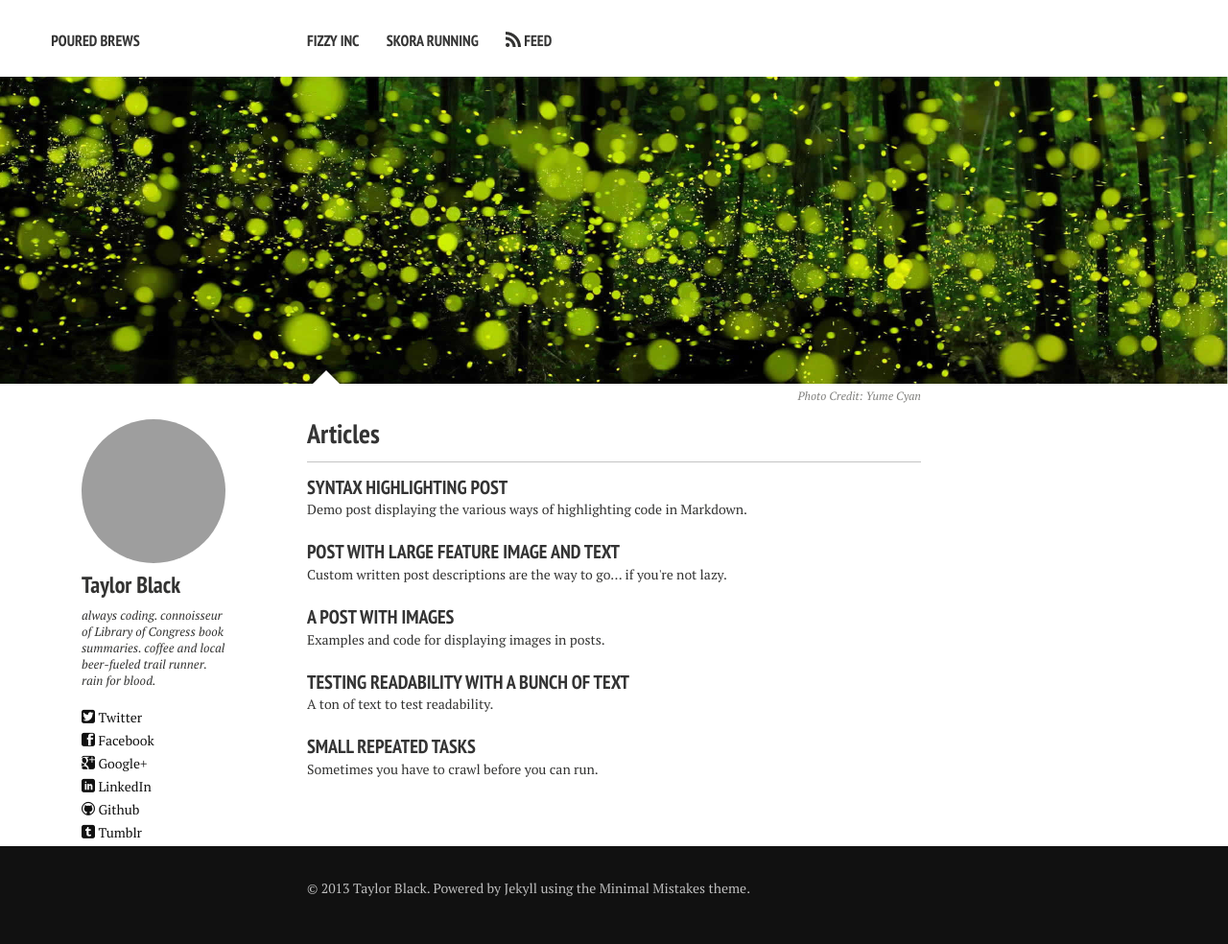
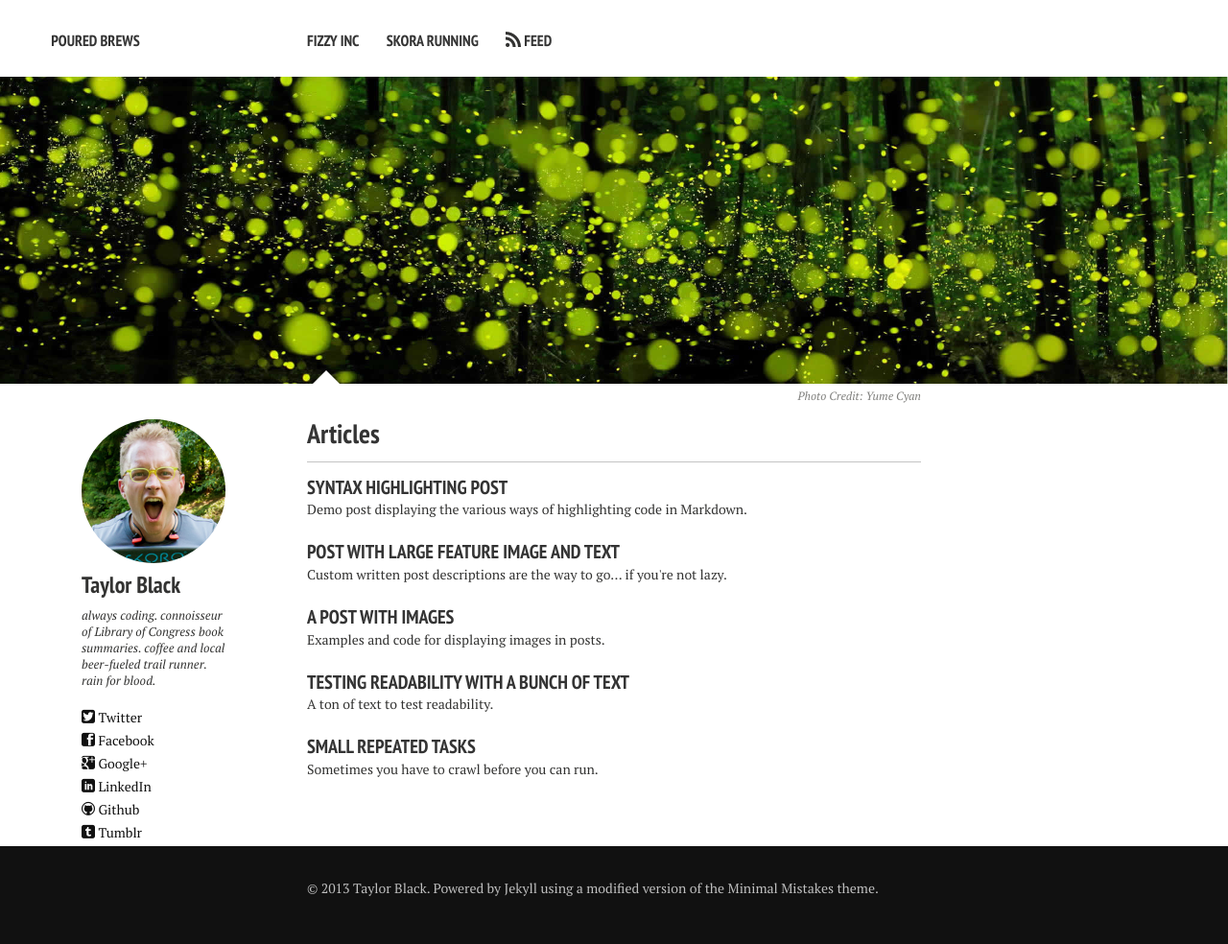
Before and after one commit to pourbrew/pourbrew.github.io, a Jekyll site: the page built from index.md, in a window 1280 px wide. Shown: the whole page at 96% size. Built offline with Jekyll 4.4.1, drawn with Linux system fonts in a browser that asks for light colours; nearby versions of some CDN libraries; Markdown is read by kramdown in place of the engine named in the settings.

Commit message:
added bio image, updated footer + config

```diff
--- a/_config.yml
+++ b/_config.yml
@@ -6,7 +6,7 @@
 # Owner/author information
 owner:
   name:           Taylor Black
-  avatar:         avatar.jpg
+  avatar:         bio-photo.jpg
   bio:            "always coding. connoisseur of Library of Congress book summaries. coffee and local beer-fueled trail runner. rain for blood."
   email:          taylor@pourbrew.co
   # Social networking links used in footer. Update and remove as you like.
@@ -34,7 +34,7 @@
     url: http://fizzyinc.com
     external: true
   - title: Skora Running
-    url: http://www.skorarunning.com/?acc=182be0c5cdcd5072bb1864cdee4d3d6e&bannerid=3
+    url: http://www.skorarunning.com/
     external: true
 
 # http://en.wikipedia.org/wiki/List_of_tz_database_time_zones
--- a/_includes/footer.html
+++ b/_includes/footer.html
@@ -1 +1 @@
-<span>&copy; {{ site.time | date: '%Y' }} {{ site.owner.name }}. Powered by <a href="http://jekyllrb.com">Jekyll</a> using the <a href="http://mademistakes.com/">Minimal Mistakes</a> theme.</span>
+<span>&copy; {{ site.time | date: '%Y' }} {{ site.owner.name }}. Powered by <a href="http://jekyllrb.com">Jekyll</a> using a modified version of the <a href="http://mademistakes.com/">Minimal Mistakes</a> theme.</span>
```
Also changed, not shown: images/bio-photo.jpg.
